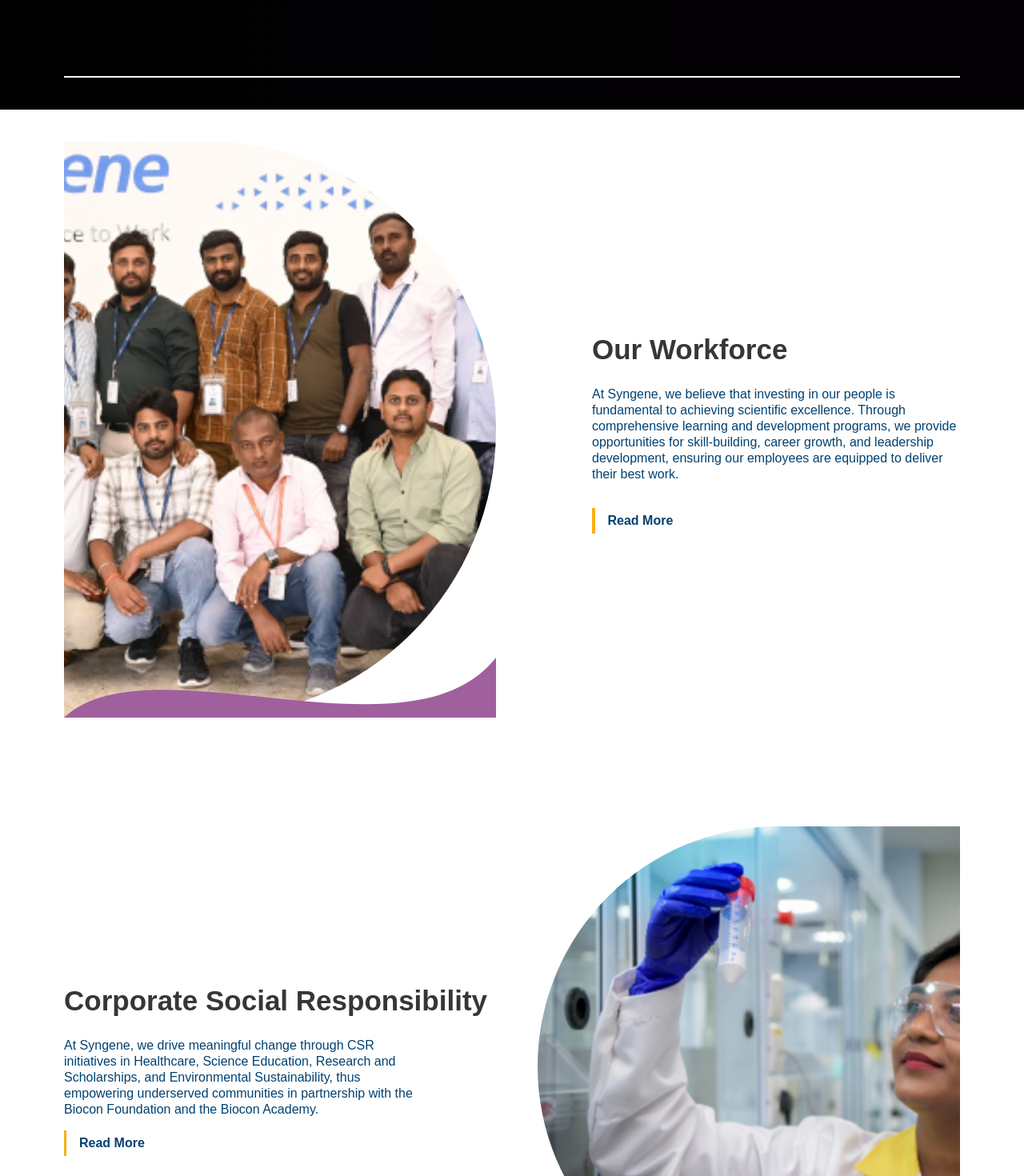
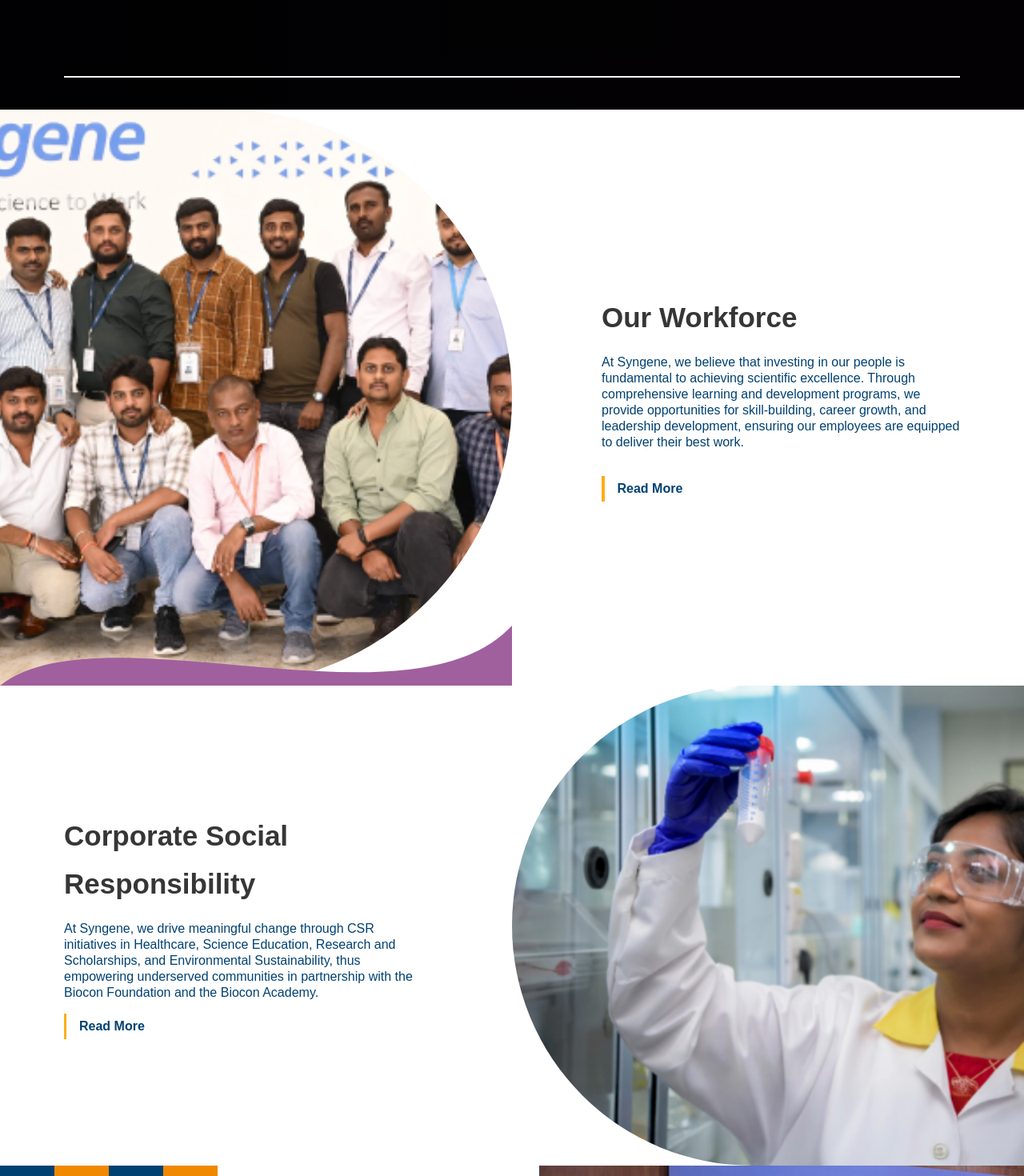
Before and after one commit to khusiie/syngene, a Next.js app: page / in a window 1280 px wide. Shown: the part 8740-10210 px from the top of the page at 80% size. Built offline with nearby package versions, Linux system fonts and the light colour scheme.

Commit message:
work on card8

```diff
--- a/components/WorkforceCSR.tsx
+++ b/components/WorkforceCSR.tsx
@@ -7,9 +7,9 @@
     return (
         <div className="w-full bg-white overflow-hidden font-sans">
             {/* Section 1: Our Workforce */}
-            <section className="relative w-full py-0 overflow-hidden min-h-[600px] md:min-h-[800px] flex items-center">
-                <div className="container mx-auto px-6 md:px-20 grid grid-cols-1 md:grid-cols-2 items-center gap-10 relative z-10">
-                    {/* Left: Image with Giant Curve Mask & Bottom Waves (Order 1 on mobile) */}
+            <section className="relative w-full py-12 md:py-0 overflow-hidden h-auto">
+                <div className="w-full grid grid-cols-1 md:grid-cols-2 items-center gap-0 relative z-10">
+                    {/* Left: Image with Giant Curve Mask - Flush Left */}
                     <div className="relative h-[480px] md:h-[720px] w-full order-1 md:order-1">
                         <div className="absolute inset-0 z-10 overflow-hidden md:rounded-r-[400px] rounded-r-[150px]">
                             <Image
@@ -20,16 +20,14 @@
                             />
                         </div>
 
-                        {/* Wavy Overlays at the bottom of the image container */}
+                        {/* Wavy Overlays */}
                         <div className="absolute bottom-0 left-0 w-full h-[250px] z-20 pointer-events-none">
                             <svg className="w-full h-full" viewBox="0 0 500 200" preserveAspectRatio="none">
-                                {/* Teal background wave */}
                                 <path
                                     d="M0 200 C150 180 350 220 500 160 L500 200 L0 200 Z"
                                     fill="#4DD0E1"
                                     fillOpacity="0.6"
                                 />
-                                {/* Purple foreground wave */}
                                 <path
                                     d="M0 200 C100 120 400 250 500 140 L500 200 L0 200 Z"
                                     fill="#A0609E"
@@ -38,8 +36,8 @@
                         </div>
                     </div>
 
-                    {/* Right: Text Content (Order 2 on mobile) */}
-                    <div className="flex flex-col gap-4 md:pl-20 z-30 order-2 md:order-2 items-start text-left">
+                    {/* Right: Text Content - With Padding */}
+                    <div className="flex flex-col gap-4 px-6 md:px-20 lg:pl-28 z-30 order-2 md:order-2 items-start text-left mt-8 md:mt-0">
                         <h2
                             className="text-[28px] leading-[34px] md:text-[35px] md:leading-[60px]"
                             style={{
@@ -81,24 +79,12 @@
             </section>
 
             {/* Section 2: CSR */}
-            <section className="relative w-full py-24 bg-white overflow-hidden">
-                <div className="container mx-auto px-6 md:px-20 grid grid-cols-1 md:grid-cols-2 items-center gap-16 relative z-10">
-                    {/* Image Container (Order 1 on mobile) */}
-                    <div className="relative h-[450px] md:h-[600px] order-1 md:order-2">
-                        <div className="absolute inset-0 z-10 overflow-hidden md:rounded-l-[300px] rounded-l-[150px]">
-                            <Image
-                                src="/assests/image2.png"
-                                alt="CSR Initiatives"
-                                fill
-                                className="object-cover"
-                            />
-                        </div>
-                    </div>
-
-                    {/* Text Content (Order 2 on mobile) */}
-                    <div className="flex flex-col gap-4 md:pr-20 order-2 md:order-1 items-start text-left">
+            <section className="relative w-full py-12 md:py-0 bg-white overflow-hidden h-auto">
+                <div className="w-full grid grid-cols-1 md:grid-cols-2 items-center gap-0 relative z-10">
+                    {/* Text Content - With Padding */}
+                    <div className="flex flex-col gap-4 px-6 md:px-20 lg:pr-28 order-2 md:order-1 items-start text-left mt-8 md:mt-0">
                         <h2
-                            className="text-[28px] leading-[34px] md:text-[35px] md:leading-[60px] md:whitespace-nowrap md:w-max"
+                            className="text-[28px] leading-[34px] md:text-[35px] md:leading-[60px] max-w-[400px] md:max-w-[450px]"
                             style={{
                                 fontWeight: 600,
                                 color: '#363636',
@@ -135,6 +121,18 @@
                             </span>
                         </div>
                     </div>
+
+                    {/* Image Container - Flush Right */}
+                    <div className="relative h-[450px] md:h-[600px] order-1 md:order-2">
+                        <div className="absolute inset-0 z-10 overflow-hidden md:rounded-l-[300px] rounded-l-[150px]">
+                            <Image
+                                src="/assests/image2.png"
+                                alt="CSR Initiatives"
+                                fill
+                                className="object-cover"
+                            />
+                        </div>
+                    </div>
                 </div>
             </section>
         </div>
```
